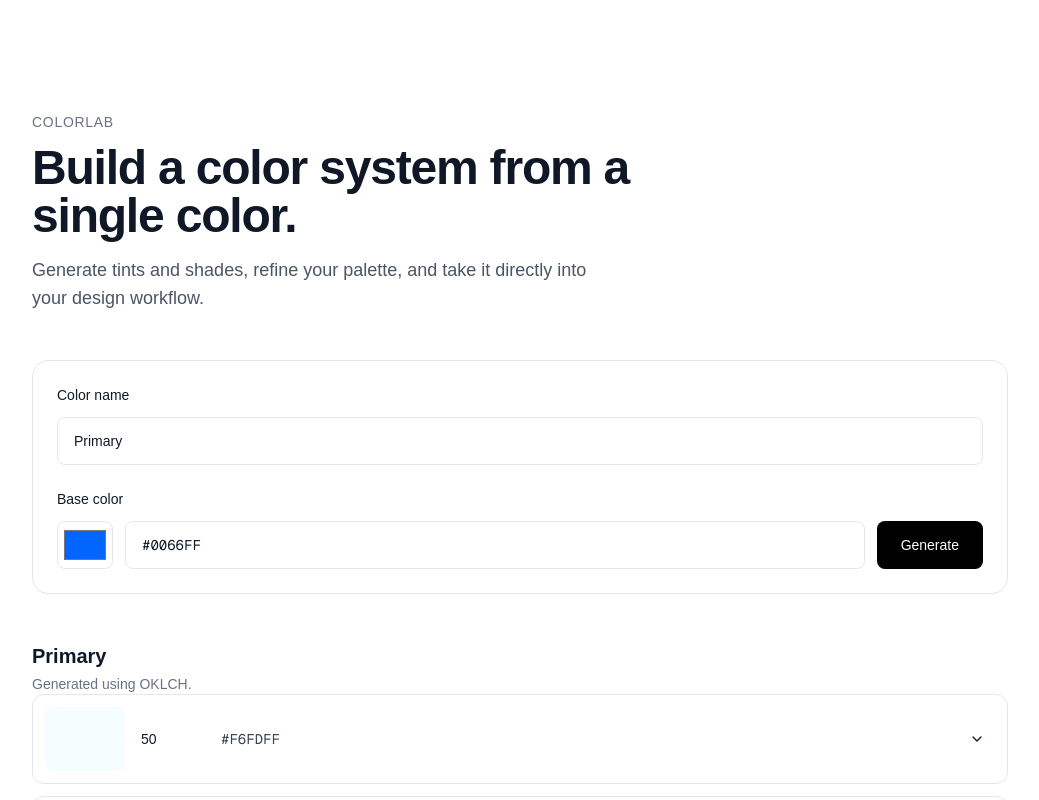
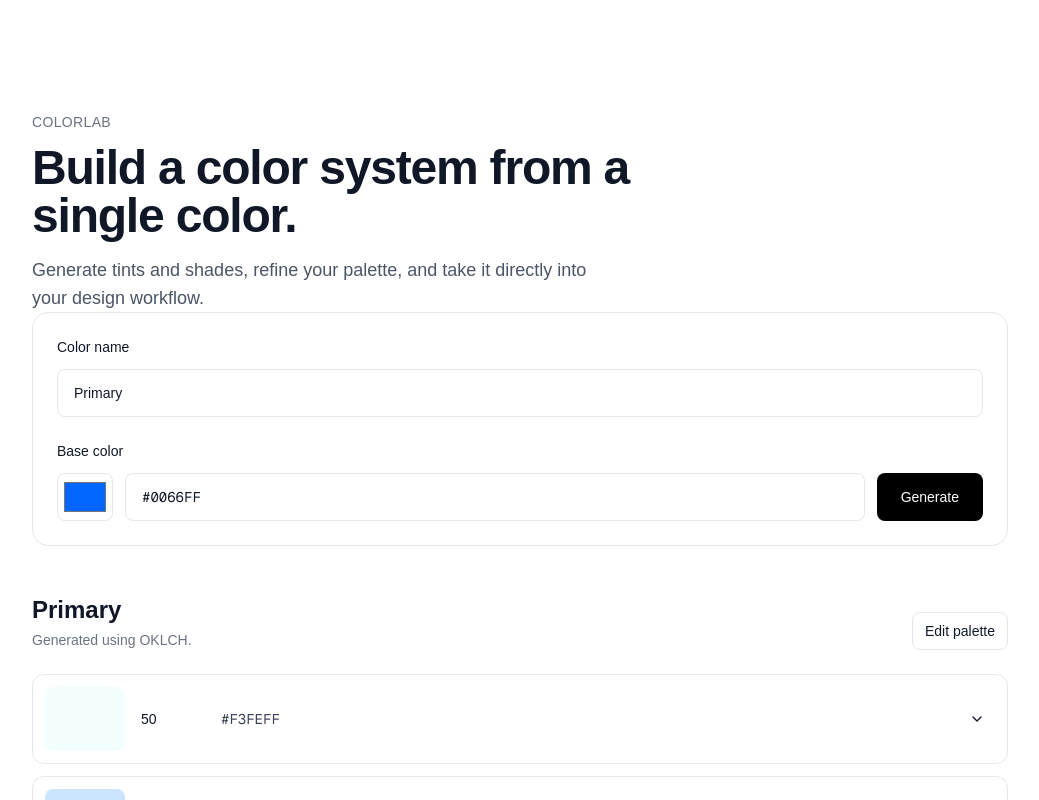
Before and after one commit to iyebiye/color-scale-generator, a Next.js app: page / in a window 1280 px wide. Both pictures are taken after a click on the button "Generate". Shown: the top 800 px of the page, without its empty margins (120-1159 px from the left). Built offline with nearby package versions, Linux system fonts and the light colour scheme.

Commit message:
included edit and reset function

```diff
--- a/src/app/page.tsx
+++ b/src/app/page.tsx
@@ -14,6 +14,9 @@ export default function Home() {
   const [palette, setPalette] = useState<ColorScale | null>(null);
   const [copiedValue, setCopiedValue] = useState<string | null>(null);
   const [error, setError] = useState("");
+  const [originalPalette, setOriginalPalette] = useState<ColorScale | null>(
+    null,
+  );
 
   function generatePalette() {
     console.log("Generate clicked");
@@ -28,12 +31,63 @@ export default function Home() {
       console.log("Generated palette:", generated);
 
       setPalette(generated);
+      setOriginalPalette(generated);
     } catch (error) {
       console.error("Palette generation failed:", error);
 
       setPalette(null);
+      setOriginalPalette(null);
       setError("Enter a valid HEX color, e.g. #0066FF.");
     }
+  }
+
+  function updateColor(step: number, value: string) {
+    if (!palette) return;
+
+    setPalette({
+      ...palette,
+      tokens: palette.tokens.map((token) =>
+        token.step === step
+          ? {
+              ...token,
+              hex: value,
+            }
+          : token,
+      ),
+    });
+  }
+
+  function resetColor(step: number) {
+    if (!palette || !originalPalette) return;
+
+    const originalToken = originalPalette.tokens.find(
+      (token) => token.step === step,
+    );
+
+    if (!originalToken) return;
+
+    setPalette({
+      ...palette,
+      tokens: palette.tokens.map((token) =>
+        token.step === step
+          ? {
+              ...token,
+              hex: originalToken.hex,
+            }
+          : token,
+      ),
+    });
+  }
+
+  function resetPalette() {
+    if (!originalPalette) return;
+
+    setPalette({
+      ...originalPalette,
+      tokens: originalPalette.tokens.map((token) => ({
+        ...token,
+      })),
+    });
   }
 
   async function copyValue(value: string) {
@@ -53,12 +107,12 @@ export default function Home() {
   return (
     <main className="min-h-screen bg-white px-6 py-12 text-gray-900">
       <div className="mx-auto max-w-5xl px-6 py-16">
-        <header className="mb-12">
-          <p className="mb-3 text-sm font-medium uppercase tracking-wider text-gray-500">
+        <header>
+          <p className="text-sm font-medium tracking-wide text-gray-500">
             COLORLAB
           </p>
 
-          <h1 className="max-w-2xl text-5xl font-semibold tracking-tight">
+          <h1 className="mt-3 max-w-2xl text-5xl font-semibold tracking-tight">
             Build a color system from a single color.
           </h1>
 
@@ -80,11 +134,15 @@ export default function Home() {
           onGenerate={generatePalette}
         />
 
-        {palette && (
+        {palette && originalPalette && (
           <Palette
             palette={palette}
             copiedValue={copiedValue}
             onCopy={copyValue}
+            onColorChange={updateColor}
+            onResetColor={resetColor}
+            onResetPalette={resetPalette}
+            originalPalette={originalPalette}
           />
         )}
       </div>
--- a/src/components/ColorCard.tsx
+++ b/src/components/ColorCard.tsx
@@ -1,6 +1,6 @@
 "use client";
 
-import type { KeyboardEvent } from "react";
+import { useState } from "react";
 import type { ColorToken } from "@/lib/colors/generate-scale";
 import { getOklch, getRgb } from "@/lib/colors/format-color";
 import ColorValue from "./ColorValue";
@@ -12,6 +12,10 @@ type ColorCardProps = {
   copiedValue: string | null;
   onCopy: (value: string) => void;
   onToggle: (step: number) => void;
+  onColorChange: (step: number, value: string) => void;
+  isModified: boolean;
+  onReset: () => void;
+  isEditing: boolean;
 };
 
 export default function ColorCard({
@@ -21,21 +25,40 @@ export default function ColorCard({
   copiedValue,
   onCopy,
   onToggle,
+  onColorChange,
+  isModified,
+  onReset,
+  isEditing,
 }: ColorCardProps) {
+  const [draftHex, setDraftHex] = useState<string | null>(null);
+
+  const displayedHex = draftHex ?? color.hex;
 
   const rgb = getRgb(color.hex);
   const oklch = getOklch(color.hex);
 
-  function handleRowClick() {
-    onCopy(color.hex);
+  function handleHexChange(value: string) {
+    setDraftHex(value);
+
+    const normalized = value.startsWith("#") ? value : `#${value}`;
+
+    if (/^#[0-9A-Fa-f]{6}$/.test(normalized)) {
+      onColorChange(color.step, normalized.toLowerCase());
+    }
   }
 
-  function handleKeyDown(
-    event: KeyboardEvent<HTMLDivElement>
-  ) {
-    if (event.key === "Enter" || event.key === " ") {
-      event.preventDefault();
-      onCopy(color.hex);
+  function handleHexBlur() {
+    const normalized = displayedHex.startsWith("#")
+      ? displayedHex
+      : `#${displayedHex}`;
+
+    if (/^#[0-9A-Fa-f]{6}$/.test(normalized)) {
+      const formatted = normalized.toLowerCase();
+
+      setDraftHex(null);
+      onColorChange(color.step, formatted);
+    } else {
+      setDraftHex(null);
     }
   }
 
@@ -47,13 +70,7 @@ export default function ColorCard({
           : "border-gray-200 hover:border-gray-300"
       }`}
     >
-      <div
-        role="button"
-        tabIndex={0}
-        onClick={handleRowClick}
-        onKeyDown={handleKeyDown}
-        className="flex cursor-pointer items-center gap-4 p-3"
-      >
+      <div className="flex items-center gap-4 p-3">
         <div
           className="h-16 w-20 shrink-0 rounded-lg"
           style={{
@@ -62,9 +79,7 @@ export default function ColorCard({
         />
 
         <div className="w-16 shrink-0">
-          <div className="text-sm font-medium">
-            {color.step}
-          </div>
+          <div className="text-sm font-medium">{color.step}</div>
 
           {isBase && (
             <div className="mt-1 inline-flex rounded-full bg-black px-2 py-0.5 text-[10px] font-medium text-white">
@@ -74,14 +89,48 @@ export default function ColorCard({
         </div>
 
         <div className="flex-1">
-          <div className="font-mono text-sm uppercase text-gray-700">
-            {color.hex}
-          </div>
+          {isEditing ? (
+            <div className="flex items-center">
+              <input
+                type="text"
+                value={displayedHex}
+                onChange={(event) => handleHexChange(event.target.value)}
+                onBlur={handleHexBlur}
+                onKeyDown={(event) => {
+                  if (event.key === "Enter") {
+                    event.currentTarget.blur();
+                  }
+
+                  if (event.key === "Escape") {
+                    setDraftHex(null);
+                    event.currentTarget.blur();
+                  }
+                }}
+                aria-label={`Edit HEX value for ${color.step}`}
+                className="w-full max-w-40 rounded-md border border-gray-200 bg-white px-2 py-1 font-mono text-sm uppercase text-gray-700 outline-none transition focus:border-black focus:ring-1 focus:ring-black"
+              />
+
+              {isModified && (
+                <button
+                  type="button"
+                  onClick={() => {
+                    setDraftHex(null);
+                    onReset();
+                  }}
+                  className="ml-2 text-xs font-medium text-gray-500 underline underline-offset-2 hover:text-black"
+                >
+                  Reset
+                </button>
+              )}
+            </div>
+          ) : (
+            <div className="font-mono text-sm uppercase text-gray-700">
+              {color.hex}
+            </div>
+          )}
 
           {copiedValue === color.hex && (
-            <div className="mt-1 text-xs text-gray-400">
-              Copied!
-            </div>
+            <div className="mt-1 text-xs text-gray-400">Copied!</div>
           )}
         </div>
 
@@ -108,9 +157,7 @@ export default function ColorCard({
             strokeWidth="2"
             strokeLinecap="round"
             strokeLinejoin="round"
-            className={`transition-transform ${
-              isExpanded ? "rotate-180" : ""
-            }`}
+            className={`transition-transform ${isExpanded ? "rotate-180" : ""}`}
           >
             <path d="m6 9 6 6 6-6" />
           </svg>
--- a/src/components/Palette.tsx
+++ b/src/components/Palette.tsx
@@ -6,27 +6,58 @@ import ColorCard from "./ColorCard";
 
 type PaletteProps = {
   palette: ColorScale;
+  originalPalette: ColorScale;
   copiedValue: string | null;
   onCopy: (value: string) => void;
+  onColorChange: (step: number, value: string) => void;
+  onResetColor: (step: number) => void;
+  onResetPalette: () => void;
 };
 
 export default function Palette({
   palette,
+  originalPalette,
   copiedValue,
   onCopy,
-}: PaletteProps) {
-  const [expandedStep, setExpandedStep] = useState<number | null>(null);
+  onColorChange,
+  onResetColor,
+  onResetPalette,
+}: PaletteProps & {
+  onToggle?: (step: number) => void;
+}) {
+  const [expandedStep, setExpandedStep] =
+    useState<number | null>(null);
+
+  const [isEditing, setIsEditing] = useState(false);
 
   function toggleDetails(step: number) {
     setExpandedStep((current) =>
-      current === step ? null : step
+      current === step ? null : step,
     );
   }
 
+  const hasChanges = palette.tokens.some((token) => {
+    const original = originalPalette.tokens.find(
+      (originalToken) => originalToken.step === token.step,
+    );
+
+    return original?.hex !== token.hex;
+  });
+
+  function handleEditToggle() {
+    setIsEditing((current) => !current);
+  }
+
+  function handleResetPalette() {
+    onResetPalette();
+    setIsEditing(false);
+  }
+
   return (
-    <section>
+    <section className="mt-12">
+      <div className="mb-6 flex items-end justify-between gap-4">
         <div>
-        <h2 className="text-xl font-semibold">
+          <h2 className="text-2xl font-semibold">
             {palette.name}
           </h2>
 
@@ -35,18 +66,57 @@ export default function Palette({
           </p>
         </div>
 
+        <div className="flex items-center gap-2">
+          {isEditing && hasChanges && (
+            <button
+              type="button"
+              onClick={handleResetPalette}
+              className="rounded-lg border border-gray-200 px-3 py-2 text-sm font-medium transition hover:border-gray-300 hover:bg-gray-50"
+            >
+              Reset palette
+            </button>
+          )}
+
+          <button
+            type="button"
+            onClick={handleEditToggle}
+            className={`rounded-lg px-3 py-2 text-sm font-medium transition ${
+              isEditing
+                ? "bg-black text-white hover:bg-gray-800"
+                : "border border-gray-200 hover:border-gray-300 hover:bg-gray-50"
+            }`}
+          >
+            {isEditing ? "Done" : "Edit palette"}
+          </button>
+        </div>
+      </div>
+
       <div className="grid gap-3">
-        {palette.tokens.map((color) => (
+        {palette.tokens.map((color) => {
+          const originalColor =
+            originalPalette.tokens.find(
+              (token) => token.step === color.step,
+            );
+
+          const isModified =
+            originalColor?.hex !== color.hex;
+
+          return (
             <ColorCard
               key={color.step}
               color={color}
               isBase={color.step === palette.baseStep}
               isExpanded={expandedStep === color.step}
+              isEditing={isEditing}
+              isModified={isModified}
               copiedValue={copiedValue}
               onCopy={onCopy}
               onToggle={toggleDetails}
+              onColorChange={onColorChange}
+              onReset={() => onResetColor(color.step)}
             />
-        ))}
+          );
+        })}
       </div>
     </section>
   );
--- /dev/null
+++ b/src/lib/colors/color-tokens.ts
@@ -0,0 +1,30 @@
+import type { ColorScale } from "./generate-scale";
+
+export type DesignColorToken = {
+  name: string;
+  step: number;
+  value: string;
+  isBase: boolean;
+};
+
+export type DesignColorTokens = {
+  name: string;
+  baseStep: number;
+  tokens: DesignColorToken[];
+};
+
+export function colorScaleToTokens(
+  scale: ColorScale,
+): DesignColorTokens {
+  return {
+    name: scale.name,
+    baseStep: scale.baseStep,
+
+    tokens: scale.tokens.map((token) => ({
+      name: `${scale.name.toLowerCase()}-${token.step}`,
+      step: token.step,
+      value: token.hex,
+      isBase: token.step === scale.baseStep,
+    })),
+  };
+}
--- a/src/lib/colors/generate-scale.ts
+++ b/src/lib/colors/generate-scale.ts
@@ -1,6 +1,7 @@
 import { converter, formatHex, type Hsl } from "culori";
 
 export type ColorToken = {
+  name: string;
   step: number;
   hex: string;
 };
@@ -19,8 +20,17 @@ type HslColor = {
 
 const toHsl = converter("hsl");
 const toRgb = converter("rgb");
+const toOklch = converter("oklch");
 
 const steps = [50, 100, 200, 300, 400, 500, 600, 700, 800, 900, 950];
+
+function createToken(name: string, step: number, hex: string): ColorToken {
+  return {
+    name: `${name.toLowerCase()}-${step}`,
+    step,
+    hex,
+  };
+}
 
 /**
  * Keep a value between 0 and 1.
@@ -77,6 +87,41 @@ function hslToHex(color: HslColor): string {
   });
 }
 
+type OklchColor = {
+  l: number;
+  c: number;
+  h: number;
+};
+
+function createOklch(l: number, c: number, h: number): OklchColor {
+  return {
+    l: clamp(l),
+    c: Math.max(0, c),
+    h: ((h % 360) + 360) % 360,
+  };
+}
+
+function oklchToHex(color: OklchColor): string {
+  return formatHex({
+    mode: "oklch",
+    l: color.l,
+    c: color.c,
+    h: color.h,
+  });
+}
+
+function interpolateOklch(
+  start: OklchColor,
+  end: OklchColor,
+  amount: number,
+): OklchColor {
+  return createOklch(
+    interpolate(start.l, end.l, amount),
+    interpolate(start.c, end.c, amount),
+    interpolateHue(start.h, end.h, amount),
+  );
+}
+
 /**
  * Calculate perceived brightness using normalized RGB values.
  *
@@ -104,109 +149,6 @@ function getPerceivedBrightness(hex: string): number {
  */
 function isNeutral(color: HslColor): boolean {
   return color.s < 0.01;
-}
-
-/**
- * Find the nearest "dark" primary hue.
- *
- * These are the approximate perceived-darkness anchors:
- *
- * Red     0°
- * Green   120°
- * Blue    240°
- */
-function getDarkHue(hue: number): number {
-  const darkHues = [0, 120, 240];
-
-  let closest = darkHues[0];
-  let smallestDistance = Infinity;
-
-  for (const candidate of darkHues) {
-    let distance = Math.abs(hue - candidate);
-
-    if (distance > 180) {
-      distance = 360 - distance;
-    }
-
-    if (distance < smallestDistance) {
-      smallestDistance = distance;
-      closest = candidate;
-    }
-  }
-
-  return closest;
-}
-
-/**
- * Find the nearest "bright" primary/secondary hue.
- *
- * These are the approximate perceived-brightness anchors:
- *
- * Yellow   60°
- * Cyan     180°
- * Magenta  300°
- */
-function getBrightHue(hue: number): number {
-  const brightHues = [60, 180, 300];
-
-  let closest = brightHues[0];
-  let smallestDistance = Infinity;
-
-  for (const candidate of brightHues) {
-    let distance = Math.abs(hue - candidate);
-
-    if (distance > 180) {
-      distance = 360 - distance;
-    }
-
-    if (distance < smallestDistance) {
-      smallestDistance = distance;
-      closest = candidate;
-    }
-  }
-
-  return closest;
-}
-
-/**
- * Move a hue a limited distance toward a target.
- *
- * We intentionally cap the movement so the scale still
- * feels like the same color.
- */
-function moveHueToward(
-  hue: number,
-  target: number,
-  maxRotation: number,
-): number {
-  let difference = target - hue;
-
-  if (difference > 180) {
-    difference -= 360;
-  }
-
-  if (difference < -180) {
-    difference += 360;
-  }
-
-  const rotation = Math.min(Math.abs(difference), maxRotation);
-
-  return (hue + Math.sign(difference) * rotation + 360) % 360;
-}
-
-/**
- * Interpolate two HSL colors.
- */
-function interpolateColor(
-  start: HslColor,
-  end: HslColor,
-  amount: number,
-): HslColor {
-  return createHsl(
-    interpolateHue(start.h, end.h, amount),
-    interpolate(start.s, end.s, amount),
-    interpolate(start.l, end.l, amount),
-  );
 }
 
 /**
@@ -288,16 +230,20 @@ export function generateColorScale(
       if (isVeryLight) {
         if (step === 50) {
           tokens.push({
+            name,
             step,
             hex: baseHex,
           });
           continue;
         }
 
-        tokens.push({
+        tokens.push(
+          createToken(
+            name,
             step,
-          hex: hslToHex(createHsl(0, 0, neutralLightness[step])),
-        });
+            hslToHex(createHsl(0, 0, neutralLightness[step])),
+          ),
+        );
 
         continue;
       }
@@ -312,16 +258,20 @@ export function generateColorScale(
       if (isVeryDark) {
         if (step === 950) {
           tokens.push({
+            name,
             step,
             hex: baseHex,
           });
           continue;
         }
 
-        tokens.push({
+        tokens.push(
+          createToken(
+            name,
             step,
-          hex: hslToHex(createHsl(0, 0, neutralLightness[step])),
-        });
+            hslToHex(createHsl(0, 0, neutralLightness[step])),
+          ),
+        );
 
         continue;
       }
@@ -333,16 +283,20 @@ export function generateColorScale(
        */
       if (step === 500) {
         tokens.push({
+          name,
           step,
           hex: baseHex,
         });
         continue;
       }
 
-      tokens.push({
+      tokens.push(
+        createToken(
+          name,
           step,
-        hex: hslToHex(createHsl(0, 0, neutralLightness[step])),
-      });
+          hslToHex(createHsl(0, 0, neutralLightness[step])),
+        ),
+      );
     }
 
     return {
@@ -353,79 +307,111 @@ export function generateColorScale(
   }
 
   /*
-   * -----------------------------------------------
+   * ---
    * COLORED PALETTE
-   * -----------------------------------------------
+   * ---
+   *
+   * Colored palettes always use 500 as the base token.
+   *
+   * The input color is preserved exactly at 500.
+   *
+   * We generate the lighter shades by moving toward a
+   * near-white version of the base color, and the darker
+   * shades by moving toward a near-black version.
+   *
+   * This is relative to the actual base color rather than
+   * using fixed OKLCH lightness values. This means:
+   *
+   * #FFFF00 → 500
+   * #0066FF → 500
+   * #FF0000 → 500
+   * #00AA66 → 500
+   * #8000FF → 500
+   *
+   * regardless of their natural perceptual lightness.
    */
 
-  /*
-   * Determine the hues that help us move toward
-   * visually brighter and darker versions.
-   */
-  const brightHue = getBrightHue(base.h);
-  const darkHue = getDarkHue(base.h);
+  const baseStep = 500;
 
   /*
-   * Keep hue rotation subtle.
-   *
-   * Highly saturated colors get slightly more rotation,
-   * but never more than 20°.
+   * Convert the input color to OKLCH.
    */
-  const maxHueRotation = Math.min(20, Math.max(6, base.s * 20));
+  const parsedOklch = toOklch(baseColor) as
+    | {
+        l?: number;
+        c?: number;
+        h?: number;
+      }
+    | undefined;
 
-  /*
-   * Light anchor.
-   *
-   * We increase lightness substantially while also
-   * slightly increasing saturation.
-   */
-  const lightAnchor = createHsl(
-    moveHueToward(base.h, brightHue, maxHueRotation),
-    clamp(base.s * 1.08 + 0.02),
-    Math.min(0.96, Math.max(0.9, base.l + 0.42)),
+  if (!parsedOklch) {
+    throw new Error("Invalid color");
+  }
+
+  const baseOklch = createOklch(
+    parsedOklch.l ?? 0.5,
+    parsedOklch.c ?? 0,
+    parsedOklch.h ?? base.h,
   );
 
   /*
-   * Dark anchor.
-   *
-   * We move toward the nearest perceived-dark hue.
+   * The input color must remain exactly as provided
+   * at the 500 step.
    */
-  const darkAnchor = createHsl(
-    moveHueToward(base.h, darkHue, maxHueRotation),
-    clamp(base.s * 1.08 + 0.02),
-    Math.max(0.08, Math.min(0.18, base.l - 0.32)),
-  );
+  const tokens: ColorToken[] = [];
 
   /*
-   * Light-side interpolation.
+   * Amounts determine how far each shade moves away
+   * from the base.
+   *
+   * The values are deliberately progressive rather
+   * than linear in lightness.
    */
   const lightAmounts: Record<number, number> = {
-    50: -0.15,
-    100: 0,
-    200: 0.35,
-    300: 0.62,
-    400: 0.82,
+    50: 1.0,
+    100: 0.82,
+    200: 0.64,
+    300: 0.46,
+    400: 0.25,
+  };
+
+  const darkAmounts: Record<number, number> = {
+    600: 0.18,
+    700: 0.36,
+    800: 0.56,
+    900: 0.78,
+    950: 1.0,
   };
 
   /*
-   * Dark-side interpolation.
+   * Light endpoint.
+   *
+   * We move toward a very light version of the color,
+   * while retaining some chroma so the palette still
+   * reads as the same hue.
+   *
+   * This is especially important for colors such as
+   * yellow, where the base color itself is already very
+   * light.
    */
-  const darkAmounts: Record<number, number> = {
-    600: 0.18,
-    700: 0.4,
-    800: 0.62,
-    900: 1,
-    950: 1.08,
-  };
+  const lightEndpoint = createOklch(0.995, baseOklch.c * 0.12, baseOklch.h);
 
-  const tokens: ColorToken[] = [];
+  /*
+   * Dark endpoint.
+   *
+   * We move toward a very dark version of the base
+   * color while reducing chroma enough to prevent
+   * extremely saturated colors from becoming muddy.
+   */
+  const darkEndpoint = createOklch(0.12, baseOklch.c * 0.45, baseOklch.h);
 
   for (const step of steps) {
     /*
-     * Base color is always exactly 500.
+     * 500 is ALWAYS the exact base color.
      */
-    if (step === 500) {
+    if (step === baseStep) {
       tokens.push({
+        name,
         step,
         hex: baseHex,
       });
@@ -433,51 +419,72 @@ export function generateColorScale(
       continue;
     }
 
-    let color: HslColor;
+    let color: OklchColor;
 
-    if (step < 500) {
-      color = interpolateColor(lightAnchor, base, lightAmounts[step]);
+    /*
+     * Light shades: 50 → 400
+     */
+    if (step < baseStep) {
+      const amount = lightAmounts[step];
+
+      color = interpolateOklch(baseOklch, lightEndpoint, amount);
     } else {
-      color = interpolateColor(base, darkAnchor, darkAmounts[step]);
+      /*
+       * Dark shades: 600 → 950
+       */
+      const amount = darkAmounts[step];
+
+      color = interpolateOklch(baseOklch, darkEndpoint, amount);
     }
 
-    /*
-     * Saturation compensation.
-     *
-     * As we approach either extreme, saturation tends
-     * to become visually weaker. We compensate slightly.
-     */
-    const distanceFromMiddle = Math.abs(color.l - 0.5);
-
-    const saturationBoost = distanceFromMiddle * base.s * 0.12;
-
-    color = createHsl(color.h, clamp(color.s + saturationBoost), color.l);
-
-    tokens.push({
-      step,
-      hex: hslToHex(color),
-    });
+    tokens.push(createToken(name, step, oklchToHex(color)));
   }
 
   /*
    * Development-only debugging.
-   *
-   * This gives us useful brightness values instead of
-   * the previous 0/1 output.
    */
   if (process.env.NODE_ENV === "development") {
     console.table(
-      tokens.map((token) => ({
+      tokens.map((token) => {
+        const hsl = toHsl(token.hex) as Hsl | undefined;
+
+        const oklch = toOklch(token.hex) as
+          | {
+              l?: number;
+              c?: number;
+              h?: number;
+            }
+          | undefined;
+
+        return {
           step: token.step,
           hex: token.hex,
+
+          /*
+           * This should be true ONLY for 500
+           * in a colored palette.
+           */
+          isBase: token.step === baseStep,
+
+          hue: oklch?.h !== undefined ? Number(oklch.h.toFixed(1)) : null,
+
+          chroma: oklch?.c !== undefined ? Number(oklch.c.toFixed(3)) : null,
+
+          oklchLightness:
+            oklch?.l !== undefined ? `${(oklch.l * 100).toFixed(1)}%` : null,
+
+          hslLightness:
+            hsl?.l !== undefined ? `${(hsl.l * 100).toFixed(1)}%` : null,
+
           brightness: Number(getPerceivedBrightness(token.hex).toFixed(3)),
-      })),
+        };
+      }),
     );
   }
 
   return {
     name,
-    baseStep: 500,
+    baseStep,
     tokens,
   };
 }
```
Lines whose indentation alone changed are shown as unchanged.
